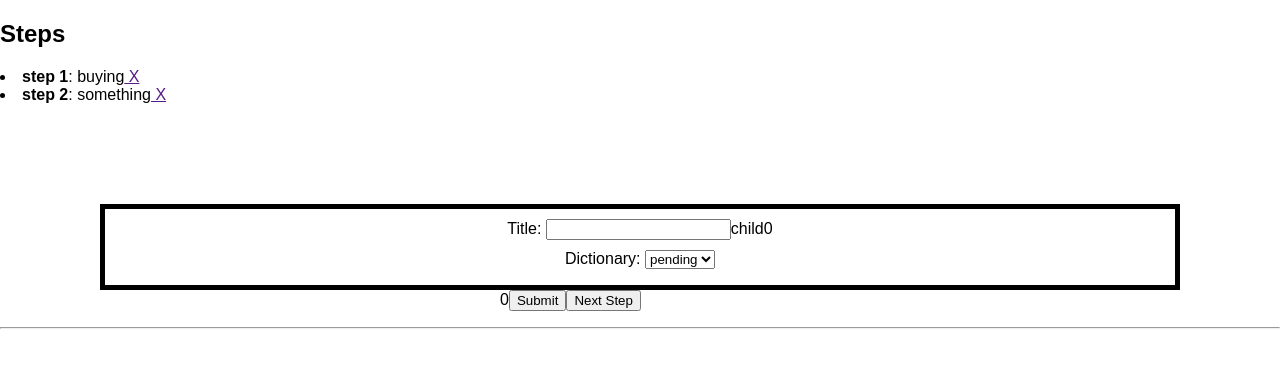
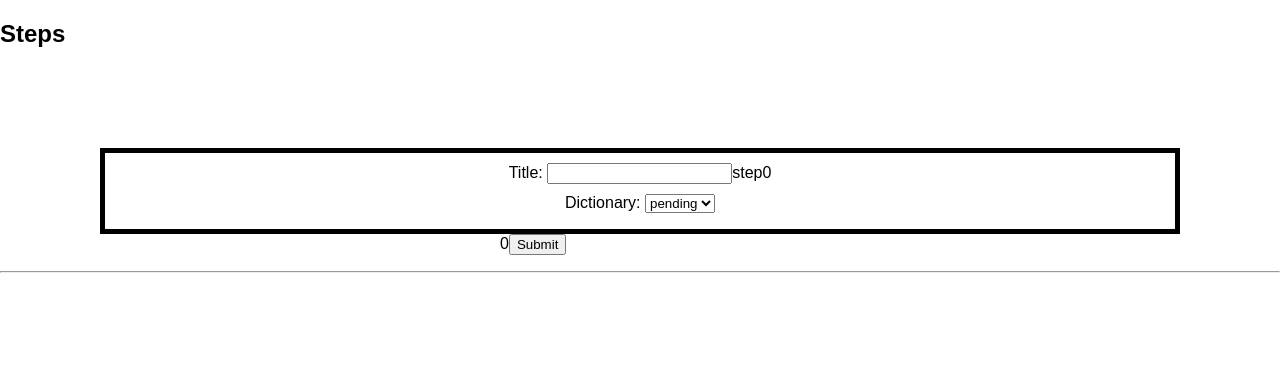
Before and after one commit to leoyangyuliang/Steps-to-Jason, a React (Create React App) app: page / in a window 1280 px wide. Shown: the top 368 px of the page. Built offline with nearby package versions, Linux system fonts and the light colour scheme.

Commit message:
fix bugs
allow users to add steps now

```diff
--- a/src/App.js
+++ b/src/App.js
@@ -11,16 +11,7 @@ class App extends Component {
     super();
     this.state = {
       properties:[],
-      projects: [    {
-            id:uuid.v4(),
-            title: 'step 1',
-            dictionary: 'buying'
-          },
-          {
-            id:uuid.v4(),
-            title: 'step 2',
-            dictionary: 'something'
-          }]
+      projects: [ ]
   }
 }
   handleUpdateProperties(properties){
@@ -39,12 +30,11 @@ class App extends Component {
     let index = projects.findIndex(x => x.id === id);
     projects.splice(index, 1);
     this.setState({projects:projects});
-    this.refs.propertiesHolders.deleteLastProperty();
+    this.refs.propertiesHolders.deleteLastProperty(id);
   }
 
 
   render() {
-    console.log(this.state.projects);
     return (
       <div className="App">
         <Projects projects={this.state.projects} onDelete={this.handleDeleteProject.bind(this)} />
--- a/src/Components/AddProject.js
+++ b/src/Components/AddProject.js
@@ -16,16 +16,19 @@ class AddProject extends Component {
   }
 
   handleSubmit(){
+    let addproject_func = "addProject"+this.props.index;
+    console.log(addproject_func);
     if(this.refs.title.value === ''){
       alert('请输入something');
     } else {
       this.setState({newProject:{
         id: uuid.v4(),
+        index: this.props.index,
         title: this.refs.title.value,
         dictionary: this.refs.dictionary.value
       }}, function(){
       //console.log(this.state);
-        this.props.addProject1(this.state.newProject);
+        this.props.addProject0(this.state.newProject);
       });
     }
   }
@@ -48,6 +51,7 @@ class AddProject extends Component {
               </select>
           </div>
             <p  className="goNext" >
+
             </p>
       </div>
     );
--- a/src/Components/ProjectItem.js
+++ b/src/Components/ProjectItem.js
@@ -11,7 +11,7 @@ class ProjectItem extends Component {
   render() {
     return (
       <li className="Project">
-        <strong>{this.props.project.title}</strong>: {this.props.project.dictionary}
+        <strong>{this.props.project.index}</strong>: {this.props.project.dictionary}, Title: {this.props.project.title}
         <a href="" onClick={this.deleteProject.bind(this, this.props.project.id)}> X </a>
       </li>
     );
--- a/src/Components/PropertiesHolder.js
+++ b/src/Components/PropertiesHolder.js
@@ -7,14 +7,15 @@ import './components.css';
 class PropertiesHolder extends Component {
   constructor(){
     super();
+    this.refs={};
     this.state = {
+      number_of_properties:0,
       dictionary: [],
       properties:[]
     }
   }
 
   componentWillMount(){
-
   this.setState({
     dictionaryOption: [
       "pending",
@@ -27,61 +28,57 @@ class PropertiesHolder extends Component {
 
   handleAddProject1(project){
     this.props.addProject(project);
-    this.showNextProperty();
+    let temp_number_of_properties = this.state.number_of_properties+1;
+    this.setState({
+      number_of_properties:temp_number_of_properties
+    });
+    console.log("number_of_properties: "+this.state.number_of_properties);
+    //this.showNextProperty();
+
   }
 
 
-  showNextProperty(){
-      let temp = this.props.properties;
-    if(this.refs["child"+temp.length].refs.title.value ==='')
-    {
-      alert('请输入something');
-    }
-    else{
-    if(this.props.properties)
-    {
-      let ref = "child"+(temp.length+1);
-      console.log(ref);
-      temp.push(<AddProject
-        ref={ref}
-        key={(temp.length+1)}   //the key is the index
-        index={ref}
-        addProject1={this.handleAddProject1}
-        dictionary ={this.state.dictionaryOption}
-        />);
-          console.log(temp.length);
-      this.props.updateProperties(temp);
-    }
-  }
-}
-
-deleteLastProperty(){
+deleteLastProperty(id){
   let temp = this.state.properties;
-  temp.splice(temp.legnth,1);
+  let index = temp.findIndex(x => x.id === id);
+  temp.splice(index,1);
   this.setState({properties:temp});
+  let temp_number_of_properties = (this.state.number_of_properties-1);
+  this.setState({
+    number_of_properties:temp_number_of_properties
+  });
 }
 
   render() {
-    let length = this.state.properties.length;
-    console.log(length);
+    let actual_length = this.state.properties.length;
+    let length = this.state.number_of_properties;
 
+    for (var i = actual_length; i <= length; i += 1) {
+
+      let step = "step"+i;
+      if(this.refs["step"+(i-1)])
+      {
+        console.log("step "+i+" exist");
+      }
+      let temp_properties = <AddProject
+        ref={step}
+        key={i}
+        index={step}
+        addProject0={this.handleAddProject1.bind(this)}
+        dictionary ={this.state.dictionaryOption}
+        />;
+        this.state.properties.push(temp_properties);
+          //this.props.updateProperties(this.state.properties);
+    };
+    console.log(this.state.properties);
     return (
       <div>
-        <AddProject
-              ref="child0"
-              key="0"
-              index="child0"
-              addProject1={this.handleAddProject1.bind(this)}
-              dictionary ={this.state.dictionaryOption}
-        />
-
-        <p>
-        {this.props.properties}
-        </p>
+        <div>
+        {this.state.properties}
+        </div>
         <p className ="goNextButton">
         {length}
-        <button onClick={()=>this.refs["child"+length].handleSubmit()}>Submit</button>
-        <button onClick={this.showNextProperty.bind(this)}>Next Step</button>
+        <button onClick={()=>this.refs["step"+length].handleSubmit()}>Submit</button>
         </p>
 
       </div>
```
